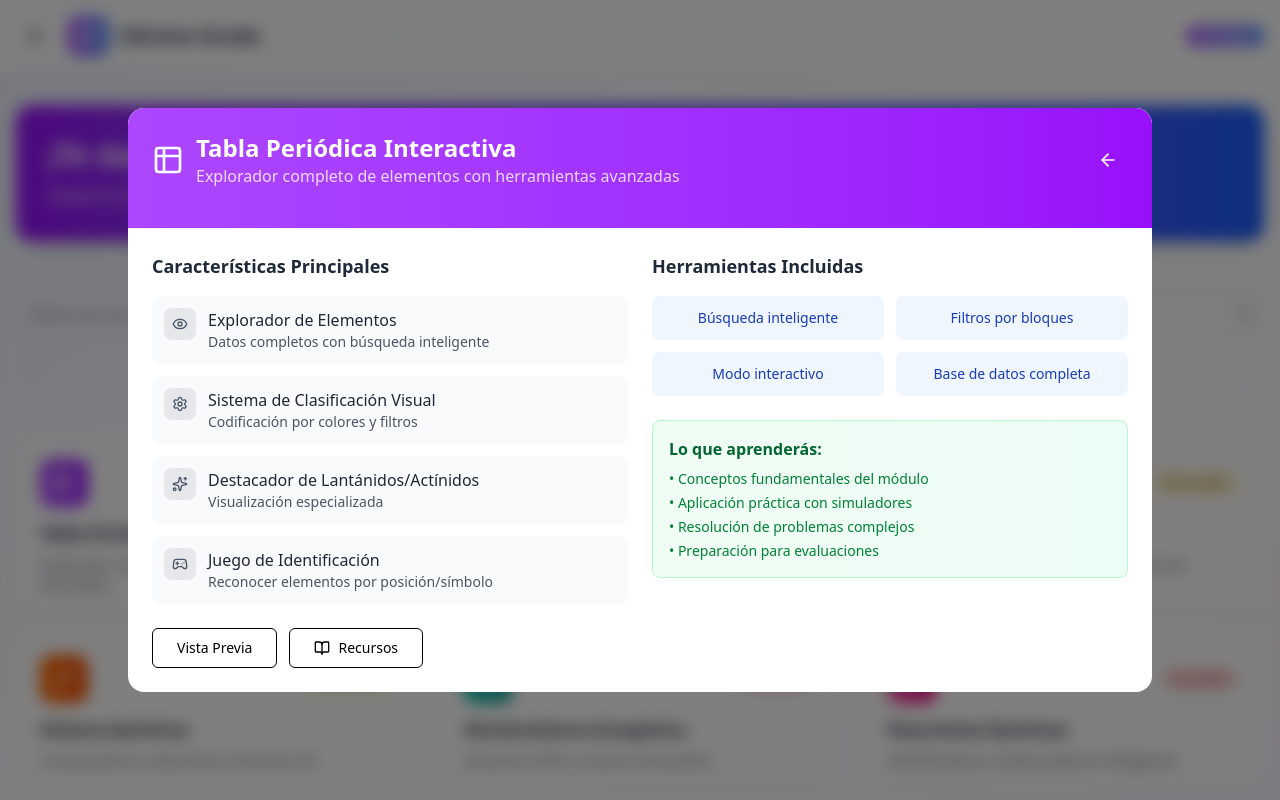
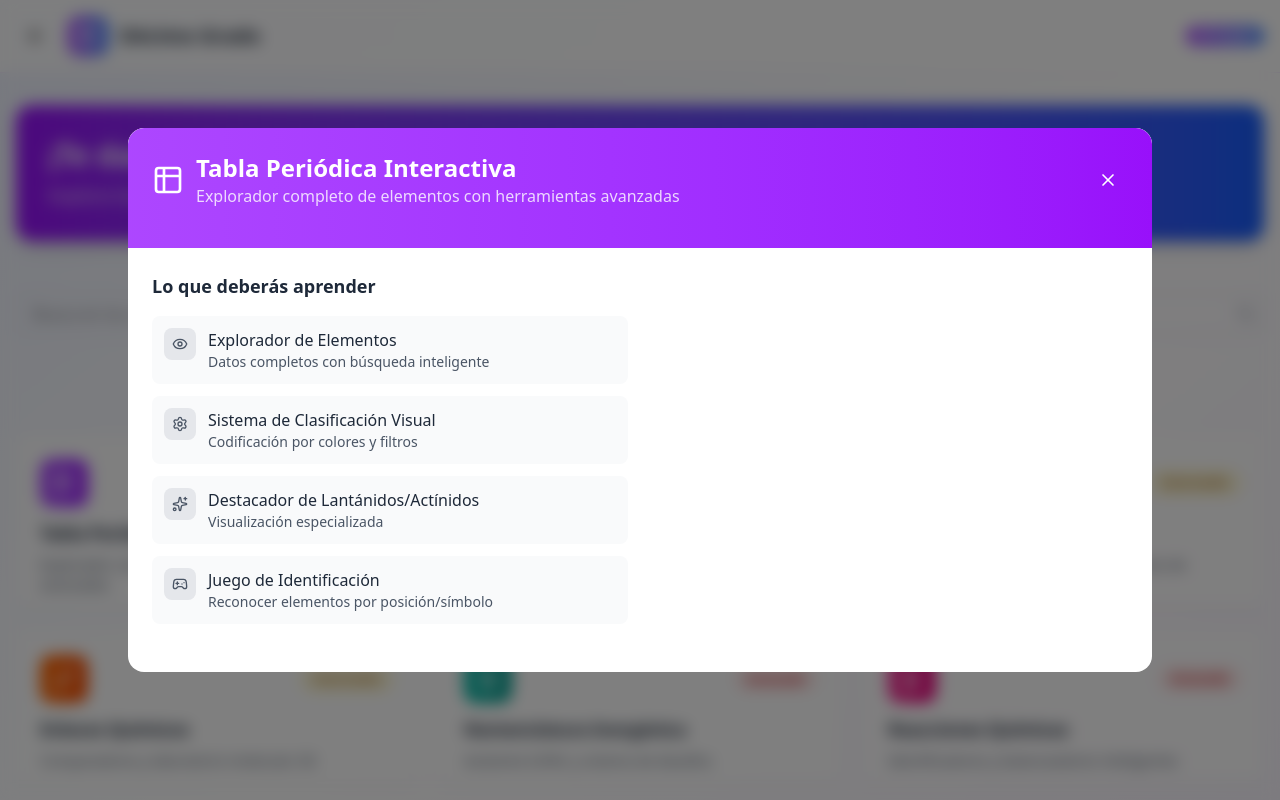
Before and after one commit to MarioCordero/TCU.MEP, a React (Vite) app in the folder quimica-app/: page /grade-10 in a window 1280 px wide. Both pictures are taken after a click on the element 216 px from the left and 521 px from the top of the page. Shown: the top 800 px of the page. Built offline with nearby package versions, Linux system fonts and the light colour scheme.

Commit message:
# REFRACT -  Quitando cosas innecesarias de las cards

```diff
--- a/quimica-app/src/pages/grade-10/page.tsx
+++ b/quimica-app/src/pages/grade-10/page.tsx
@@ -5,7 +5,6 @@ import { useNavigate } from "react-router-dom"
 import { Button } from "../../components/ui/button"
 import { Card, CardContent, CardDescription, CardHeader, CardTitle } from "../../components/ui/card"
 import { Badge } from "../../components/ui/badge"
-import { Progress } from "../../components/ui/progress"
 import { SearchBar } from '../../components/ui/searchbar'
 import {
   ArrowLeft,
@@ -34,6 +33,7 @@ import {
   FlaskConical,
   Trophy,
   BarChart3,
+  X,
 } from "lucide-react"
 
 export default function GradeTenPage() {
@@ -279,7 +279,7 @@ export default function GradeTenPage() {
                           onClick={() => setSelectedModule(null)}
                           className="text-white hover:bg-white/20"
                         >
-                          <ArrowLeft className="h-5 w-5" />
+                          <X className="h-5 w-5" />
                         </Button>
                       </div>
                     </div>
@@ -287,7 +287,8 @@ export default function GradeTenPage() {
                     <div className="p-6">
                       <div className="grid grid-cols-1 md:grid-cols-2 gap-6 mb-6">
                         <div>
-                          <h3 className="text-lg font-semibold text-gray-800 mb-4">Características Principales</h3>
+                          {/* Where the learning objectives are listed */}
+                          <h3 className="text-lg font-semibold text-gray-800 mb-4">Lo que deberás aprender</h3>
                           <div className="space-y-3">
                             {module.features.map((feature, index) => (
                               <div key={index} className="flex items-start gap-3 p-3 bg-gray-50 rounded-lg">
@@ -302,37 +303,6 @@ export default function GradeTenPage() {
                             ))}
                           </div>
                         </div>
-
-                        <div>
-                          <h3 className="text-lg font-semibold text-gray-800 mb-4">Herramientas Incluidas</h3>
-                          <div className="grid grid-cols-2 gap-3">
-                            {module.tools.map((tool, index) => (
-                              <div key={index} className="p-3 bg-blue-50 rounded-lg text-center">
-                                <div className="text-sm font-medium text-blue-800">{tool}</div>
-                              </div>
-                            ))}
-                          </div>
-
-                          <div className="mt-6 p-4 bg-gradient-to-r from-green-50 to-emerald-50 rounded-lg border border-green-200">
-                            <h4 className="font-semibold text-green-800 mb-2">Lo que aprenderás:</h4>
-                            <ul className="text-sm text-green-700 space-y-1">
-                              <li>• Conceptos fundamentales del módulo</li>
-                              <li>• Aplicación práctica con simuladores</li>
-                              <li>• Resolución de problemas complejos</li>
-                              <li>• Preparación para evaluaciones</li>
-                            </ul>
-                          </div>
-                        </div>
-                      </div>
-
-                      <div className="flex gap-3">
-                        <Button variant="outline" className="px-6 bg-transparent">
-                          Vista Previa
-                        </Button>
-                        <Button variant="outline" className="px-6 bg-transparent">
-                          <BookOpen className="mr-2 h-4 w-4" />
-                          Recursos
-                        </Button>
                       </div>
                     </div>
                   </div>
```
